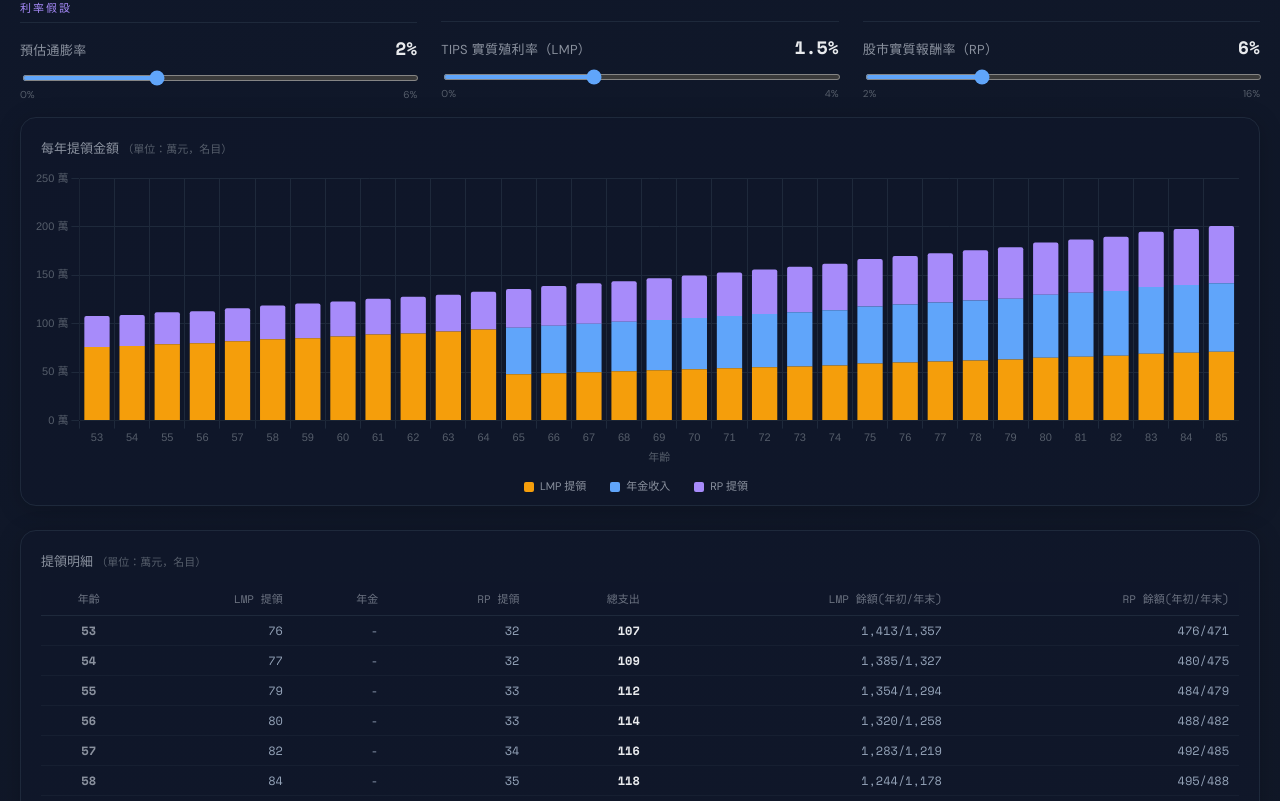
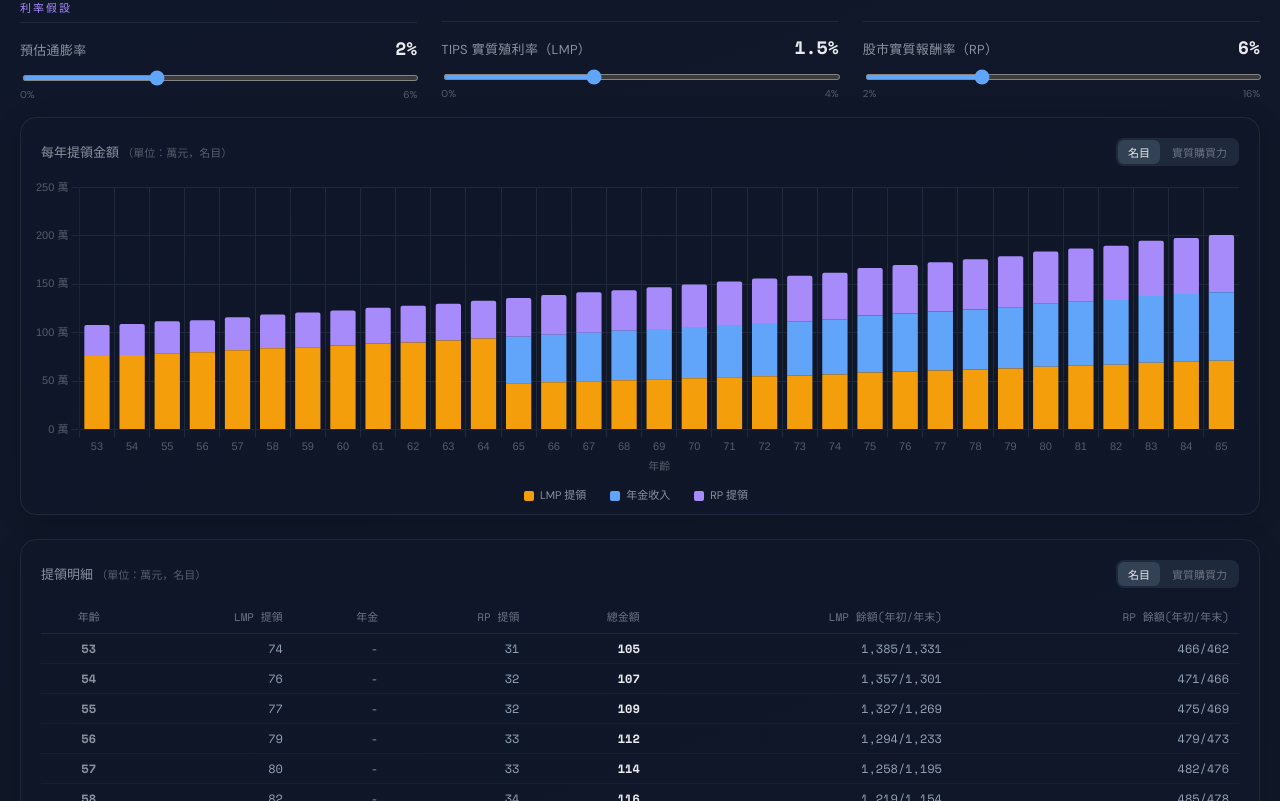
Before and after one commit to Roku-rgb/roku-rgb.github.io, a Vue app in the folder source/when-can-i-retire/: page / in a window 1280 px wide. Shown: the part 1419-2220 px from the top of the page. Built offline with nearby package versions, Linux system fonts and the light colour scheme.

Commit message:
finetune UI

```diff
--- a/source/when-can-i-retire/src/components/InfoCards.vue
+++ b/source/when-can-i-retire/src/components/InfoCards.vue
@@ -60,6 +60,11 @@ const display = computed(() => {
       </div>
     </div>
     <div class="cards">
+      <div class="card" style="--card-color: #34d399">
+        <div class="card-title">💰 退休時資產</div>
+        <div class="card-value">{{ display.assets.toLocaleString() }}</div>
+        <div class="card-sub">萬（累積總額）</div>
+      </div>
       <div class="card" style="--card-color: #f59e0b">
         <div class="card-title">🛡 LMP 本金</div>
         <div class="card-value">{{ display.lmp.toLocaleString() }}</div>
@@ -69,11 +74,6 @@ const display = computed(() => {
         <div class="card-title">📈 RP 本金</div>
         <div class="card-value">{{ display.rp.toLocaleString() }}</div>
         <div class="card-sub">萬（彈性花費）</div>
-      </div>
-      <div class="card" style="--card-color: #34d399">
-        <div class="card-title">💰 退休時資產</div>
-        <div class="card-value">{{ display.assets.toLocaleString() }}</div>
-        <div class="card-sub">萬（累積總額）</div>
       </div>
     </div>
   </div>
--- a/source/when-can-i-retire/src/components/RetirementCalculator.vue
+++ b/source/when-can-i-retire/src/components/RetirementCalculator.vue
@@ -181,14 +181,14 @@ watch(
       :inflation="inputs.inflation.value"
       :current-age="inputs.currentAge.value"
       :retire-age="result.retireAge"
-      :is-nominal="isNominal" />
+      v-model:is-nominal="isNominal" />
 
     <!-- Withdraw Table -->
     <WithdrawTable
       :rows="withdrawRows"
       :inflation="inputs.inflation.value"
       :current-age="inputs.currentAge.value"
-      :is-nominal="isNominal" />
+      v-model:is-nominal="isNominal" />
 
     <!-- Footer -->
     <div class="footer">本工具僅供參考，不構成投資建議</div>
--- a/source/when-can-i-retire/src/components/WithdrawChart.vue
+++ b/source/when-can-i-retire/src/components/WithdrawChart.vue
@@ -19,6 +19,10 @@ const props = defineProps<{
   currentAge: number;
   retireAge: number | null;
   isNominal: boolean;
+}>();
+
+const emit = defineEmits<{
+  "update:isNominal": [value: boolean];
 }>();
 
 const displayRows = computed(() => {
@@ -112,7 +116,7 @@ const chartOptions = computed(() => ({
           if (idx === undefined) return [];
           const r = displayRows.value[idx];
           return [
-            `總支出：${Math.round(r.totalSpend).toLocaleString()} 萬`,
+            `總金額：${Math.round(r.totalSpend).toLocaleString()} 萬`,
           ];
         },
       },
@@ -129,6 +133,20 @@ const chartOptions = computed(() => ({
         <span class="chart-unit"
           >（單位：萬元，{{ isNominal ? "名目" : "實質購買力" }}）</span
         >
+      </div>
+      <div class="toggle-group">
+        <button
+          class="toggle-btn"
+          :class="{ active: isNominal }"
+          @click="emit('update:isNominal', true)">
+          名目
+        </button>
+        <button
+          class="toggle-btn"
+          :class="{ active: !isNominal }"
+          @click="emit('update:isNominal', false)">
+          實質購買力
+        </button>
       </div>
     </div>
     <div class="chart-wrapper">
@@ -168,6 +186,31 @@ const chartOptions = computed(() => ({
   font-size: 11px;
   color: #555d6a;
 }
+.toggle-group {
+  display: flex;
+  background: #1e293b;
+  border-radius: 8px;
+  padding: 2px;
+  gap: 2px;
+}
+.toggle-btn {
+  padding: 4px 10px;
+  font-size: 11px;
+  border: none;
+  border-radius: 6px;
+  cursor: pointer;
+  color: #6b7280;
+  background: transparent;
+  transition: all 0.2s;
+  font-family: inherit;
+}
+.toggle-btn.active {
+  background: #334155;
+  color: #e8eaed;
+}
+.toggle-btn:hover:not(.active) {
+  color: #94a3b8;
+}
 .chart-wrapper {
   height: 300px;
   padding: 0 12px;
--- a/source/when-can-i-retire/src/components/WithdrawTable.vue
+++ b/source/when-can-i-retire/src/components/WithdrawTable.vue
@@ -7,6 +7,10 @@ const props = defineProps<{
   inflation: number;
   currentAge: number;
   isNominal: boolean;
+}>();
+
+const emit = defineEmits<{
+  "update:isNominal": [value: boolean];
 }>();
 
 const expanded = ref(false);
@@ -28,7 +32,7 @@ const displayRows = computed(() => {
         rpBalanceEnd: Math.round(r.rpBalanceEnd),
       };
     }
-    const k = r.age - props.currentAge;
+    const k = r.age - props.currentAge - 1; // 計算年初時的實質購買力，所以需要減去 1 年
     const f = Math.pow(1 + inf, k);
     return {
       ...r,
@@ -62,6 +66,20 @@ const hasMore = computed(() => displayRows.value.length > PREVIEW_COUNT);
           >（單位：萬元，{{ isNominal ? "名目" : "實質購買力" }}）</span
         >
       </div>
+      <div class="toggle-group">
+        <button
+          class="toggle-btn"
+          :class="{ active: isNominal }"
+          @click="emit('update:isNominal', true)">
+          名目
+        </button>
+        <button
+          class="toggle-btn"
+          :class="{ active: !isNominal }"
+          @click="emit('update:isNominal', false)">
+          實質購買力
+        </button>
+      </div>
     </div>
     <div class="table-scroll">
       <table>
@@ -71,7 +89,7 @@ const hasMore = computed(() => displayRows.value.length > PREVIEW_COUNT);
             <th>LMP 提領</th>
             <th>年金</th>
             <th>RP 提領</th>
-            <th>總支出</th>
+            <th>總金額</th>
             <th>LMP 餘額(年初/年末)</th>
             <th>RP 餘額(年初/年末)</th>
           </tr>
@@ -83,8 +101,16 @@ const hasMore = computed(() => displayRows.value.length > PREVIEW_COUNT);
             <td>{{ r.pension > 0 ? r.pension.toLocaleString() : "-" }}</td>
             <td>{{ r.rpWithdraw.toLocaleString() }}</td>
             <td class="cell-total">{{ r.totalSpend.toLocaleString() }}</td>
-            <td>{{ r.lmpBalanceStart.toLocaleString() }}/{{ r.lmpBalanceEnd.toLocaleString() }}</td>
-            <td>{{ r.rpBalanceStart.toLocaleString() }}/{{ r.rpBalanceEnd.toLocaleString() }}</td>
+            <td>
+              {{ r.lmpBalanceStart.toLocaleString() }}/{{
+                r.lmpBalanceEnd.toLocaleString()
+              }}
+            </td>
+            <td>
+              {{ r.rpBalanceStart.toLocaleString() }}/{{
+                r.rpBalanceEnd.toLocaleString()
+              }}
+            </td>
           </tr>
         </tbody>
       </table>
@@ -105,6 +131,9 @@ const hasMore = computed(() => displayRows.value.length > PREVIEW_COUNT);
   box-shadow: 0 4px 24px rgba(0, 0, 0, 0.2);
 }
 .table-header {
+  display: flex;
+  align-items: center;
+  justify-content: space-between;
   margin-bottom: 12px;
 }
 .table-title {
@@ -115,6 +144,31 @@ const hasMore = computed(() => displayRows.value.length > PREVIEW_COUNT);
 .table-unit {
   font-size: 11px;
   color: #555d6a;
+}
+.toggle-group {
+  display: flex;
+  background: #1e293b;
+  border-radius: 8px;
+  padding: 2px;
+  gap: 2px;
+}
+.toggle-btn {
+  padding: 4px 10px;
+  font-size: 11px;
+  border: none;
+  border-radius: 6px;
+  cursor: pointer;
+  color: #6b7280;
+  background: transparent;
+  transition: all 0.2s;
+  font-family: inherit;
+}
+.toggle-btn.active {
+  background: #334155;
+  color: #e8eaed;
+}
+.toggle-btn:hover:not(.active) {
+  color: #94a3b8;
 }
 .table-scroll {
   overflow-x: auto;
```
